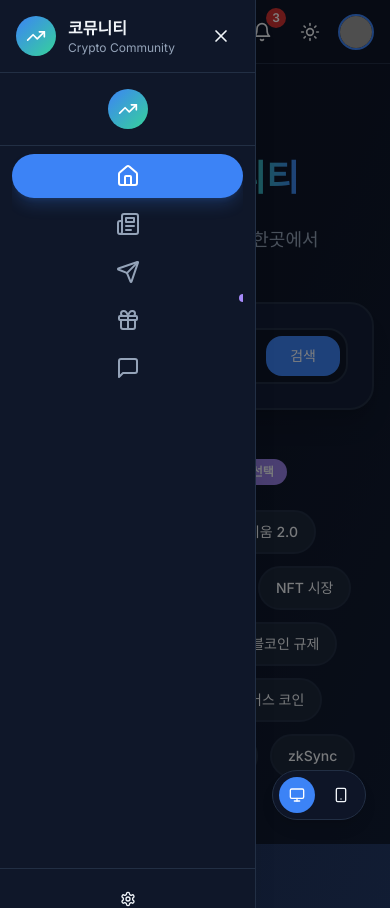
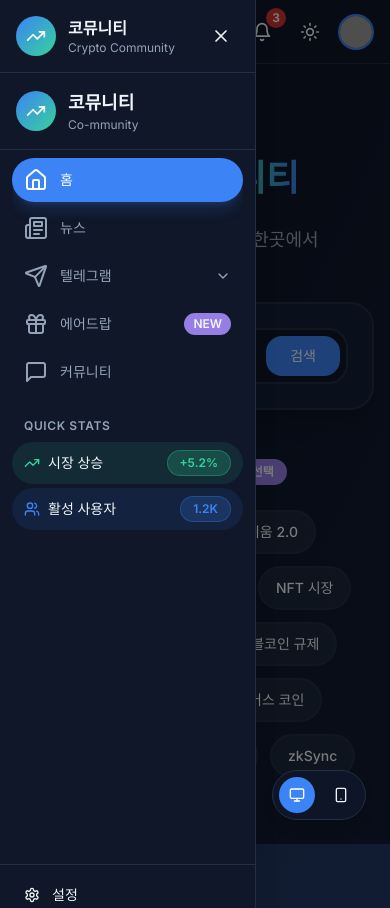
Before and after one commit to ddadonggul/commu, a Next.js app: page / in a window 390 px wide. Both pictures are taken after a click on the button 36 px from the left and 31 px from the top of the page. Built offline with nearby package versions, Linux system fonts and the light colour scheme; grey boxes are pictures that could not be loaded.

Commit message:
fix:모바일환경 오류 수정

```diff
--- a/components/layout/sidebar.tsx
+++ b/components/layout/sidebar.tsx
@@ -102,11 +102,15 @@ export function Sidebar({
     }))
   }
 
-  const SidebarContent = ({ isDesktop = false }: { isDesktop?: boolean }) => (
+  const SidebarContent = ({ isDesktop = false, isMobileMenu = false }: { isDesktop?: boolean; isMobileMenu?: boolean }) => {
+    // 모바일 메뉴가 열렸을 때는 항상 확장된 상태로 표시
+    const isExpanded = isMobileMenu || sidebarOpen
+
+    return (
     <div className="flex h-full flex-col">
       {/* Logo */}
       <div className="p-4 border-b">
-        {sidebarOpen ? (
+        {isExpanded ? (
           <div className="flex items-center gap-3">
             <motion.div
               className="flex aspect-square size-10 items-center justify-center rounded-2xl bg-gradient-to-br from-primary to-accent text-white shrink-0"
@@ -140,27 +144,32 @@ export function Sidebar({
             <div key={item.title}>
               <motion.div
                 className="mb-1"
-                whileHover={{ x: sidebarOpen ? 4 : 0 }}
+                whileHover={{ x: isExpanded ? 4 : 0 }}
                 transition={{ type: "spring", stiffness: 400, damping: 25 }}
               >
                 {item.subItems ? (
-                  // Item with submenu
-                  <button
-                    onClick={() => toggleExpanded(item.title)}
+                  // Item with submenu - 클릭 시 페이지 이동과 서브메뉴 확장
+                  <div>
+                    <Link
+                      href={item.href}
+                      onClick={() => {
+                        toggleExpanded(item.title)
+                        setMobileMenuOpen(false)
+                      }}
                       className={cn(
                         "flex w-full items-center rounded-2xl px-3 py-2.5 text-sm font-medium transition-all duration-200 relative",
-                      sidebarOpen ? "justify-between" : "justify-center",
+                        isExpanded ? "justify-between" : "justify-center",
                         item.isActive
                           ? "bg-primary text-primary-foreground shadow-lg shadow-primary/20"
                           : "hover:bg-muted text-muted-foreground hover:text-foreground"
                       )}
-                    title={!sidebarOpen ? item.title : undefined}
+                      title={!isExpanded ? item.title : undefined}
                     >
-                    <div className={cn("flex items-center gap-3", !sidebarOpen && "justify-center")}>
+                      <div className={cn("flex items-center gap-3", !isExpanded && "justify-center")}>
                         {item.icon}
-                      {sidebarOpen && <span>{item.title}</span>}
+                        {isExpanded && <span>{item.title}</span>}
                       </div>
-                    {sidebarOpen && (
+                      {isExpanded && (
                         <ChevronDown
                           className={cn(
                             "h-4 w-4 transition-transform duration-200",
@@ -168,7 +177,8 @@ export function Sidebar({
                           )}
                         />
                       )}
-                  </button>
+                    </Link>
+                  </div>
                 ) : (
                   // Regular link
                   <Link
@@ -176,23 +186,23 @@ export function Sidebar({
                     onClick={() => setMobileMenuOpen(false)}
                     className={cn(
                       "flex w-full items-center rounded-2xl px-3 py-2.5 text-sm font-medium transition-all duration-200 relative",
-                      sidebarOpen ? "justify-between" : "justify-center",
+                      isExpanded ? "justify-between" : "justify-center",
                       item.isActive
                         ? "bg-primary text-primary-foreground shadow-lg shadow-primary/20"
                         : "hover:bg-muted text-muted-foreground hover:text-foreground"
                     )}
-                    title={!sidebarOpen ? item.title : undefined}
+                    title={!isExpanded ? item.title : undefined}
                   >
-                    <div className={cn("flex items-center gap-3", !sidebarOpen && "justify-center")}>
+                    <div className={cn("flex items-center gap-3", !isExpanded && "justify-center")}>
                       {item.icon}
-                      {sidebarOpen && <span>{item.title}</span>}
+                      {isExpanded && <span>{item.title}</span>}
                     </div>
-                    {sidebarOpen && item.badge && (
+                    {isExpanded && item.badge && (
                       <Badge variant="secondary" className="ml-auto rounded-full px-2 py-0.5 text-xs">
                         {item.badge}
                       </Badge>
                     )}
-                    {!sidebarOpen && item.badge && (
+                    {!isExpanded && item.badge && (
                       <span className="absolute -top-1 -right-1 flex h-2 w-2">
                         <span className="animate-ping absolute inline-flex h-full w-full rounded-full bg-secondary opacity-75"></span>
                         <span className="relative inline-flex rounded-full h-2 w-2 bg-secondary"></span>
@@ -203,7 +213,7 @@ export function Sidebar({
               </motion.div>
 
               {/* Submenu items */}
-              {item.subItems && sidebarOpen && (
+              {item.subItems && isExpanded && (
                 <AnimatePresence>
                   {expandedItems[item.title] && (
                     <motion.div
@@ -239,7 +249,7 @@ export function Sidebar({
         </div>
 
         {/* Quick Stats - Only show when expanded */}
-        {sidebarOpen && (
+        {isExpanded && (
           <div className="mt-6 space-y-2">
             <p className="px-3 text-xs font-semibold text-muted-foreground uppercase tracking-wider">
               Quick Stats
@@ -285,26 +295,26 @@ export function Sidebar({
               variant="ghost"
               className={cn(
                 "w-full rounded-2xl hover:bg-muted",
-                sidebarOpen ? "justify-start gap-3" : "justify-center"
+                isExpanded ? "justify-start gap-3" : "justify-center"
               )}
               size="sm"
-              title={!sidebarOpen ? "설정" : undefined}
+              title={!isExpanded ? "설정" : undefined}
             >
               <Settings className="h-4 w-4" />
-              {sidebarOpen && <span>설정</span>}
+              {isExpanded && <span>설정</span>}
             </Button>
           </Link>
 
           <motion.div
             className={cn(
               "flex w-full items-center rounded-2xl px-3 py-2 hover:bg-muted cursor-pointer transition-colors",
-              sidebarOpen ? "justify-between" : "justify-center"
+              isExpanded ? "justify-between" : "justify-center"
             )}
             whileHover={{ scale: 1.01 }}
             whileTap={{ scale: 0.99 }}
-            title={!sidebarOpen ? "사용자" : undefined}
+            title={!isExpanded ? "사용자" : undefined}
           >
-            {sidebarOpen ? (
+            {isExpanded ? (
               <div className="flex items-center gap-3 min-w-0">
                 <Avatar className="h-7 w-7 border-2 border-primary shrink-0">
                   <AvatarImage src="/placeholder.svg?height=32&width=32" alt="User" />
@@ -330,6 +340,7 @@ export function Sidebar({
       </div>
     </div>
     )
+  }
 
   return (
     <>
@@ -371,7 +382,7 @@ export function Sidebar({
                 <X className="h-5 w-5" />
               </Button>
             </div>
-            <SidebarContent />
+            <SidebarContent isMobileMenu={true} />
           </motion.div>
         )}
       </AnimatePresence>
@@ -383,7 +394,7 @@ export function Sidebar({
         transition={{ type: "spring", stiffness: 300, damping: 30 }}
         className="fixed inset-y-0 left-0 z-30 hidden bg-background border-r md:block overflow-hidden"
       >
-        <SidebarContent isDesktop={true} />
+        <SidebarContent isDesktop={true} isMobileMenu={false} />
       </motion.div>
     </>
   )
```
Lines whose indentation alone changed are shown as unchanged.
